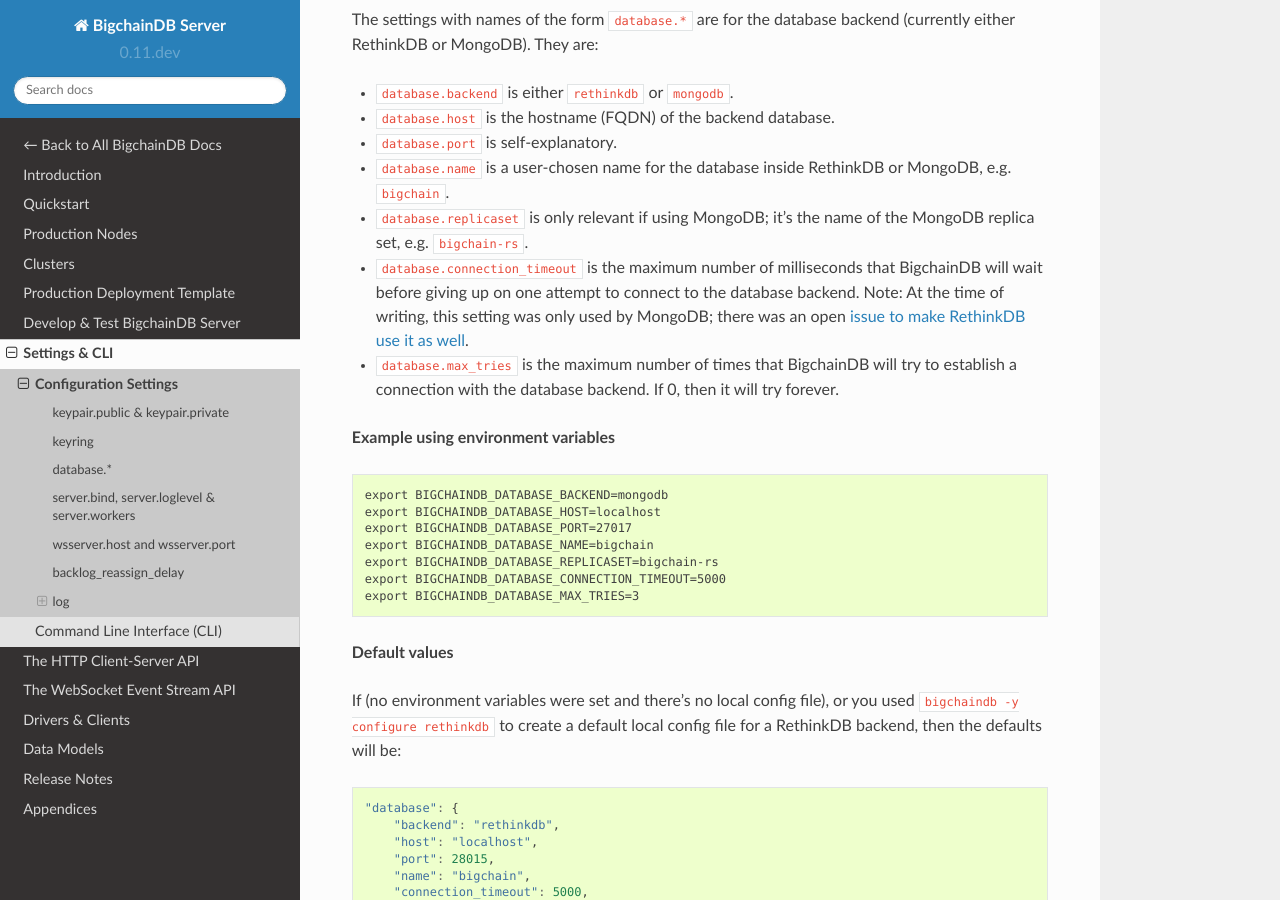
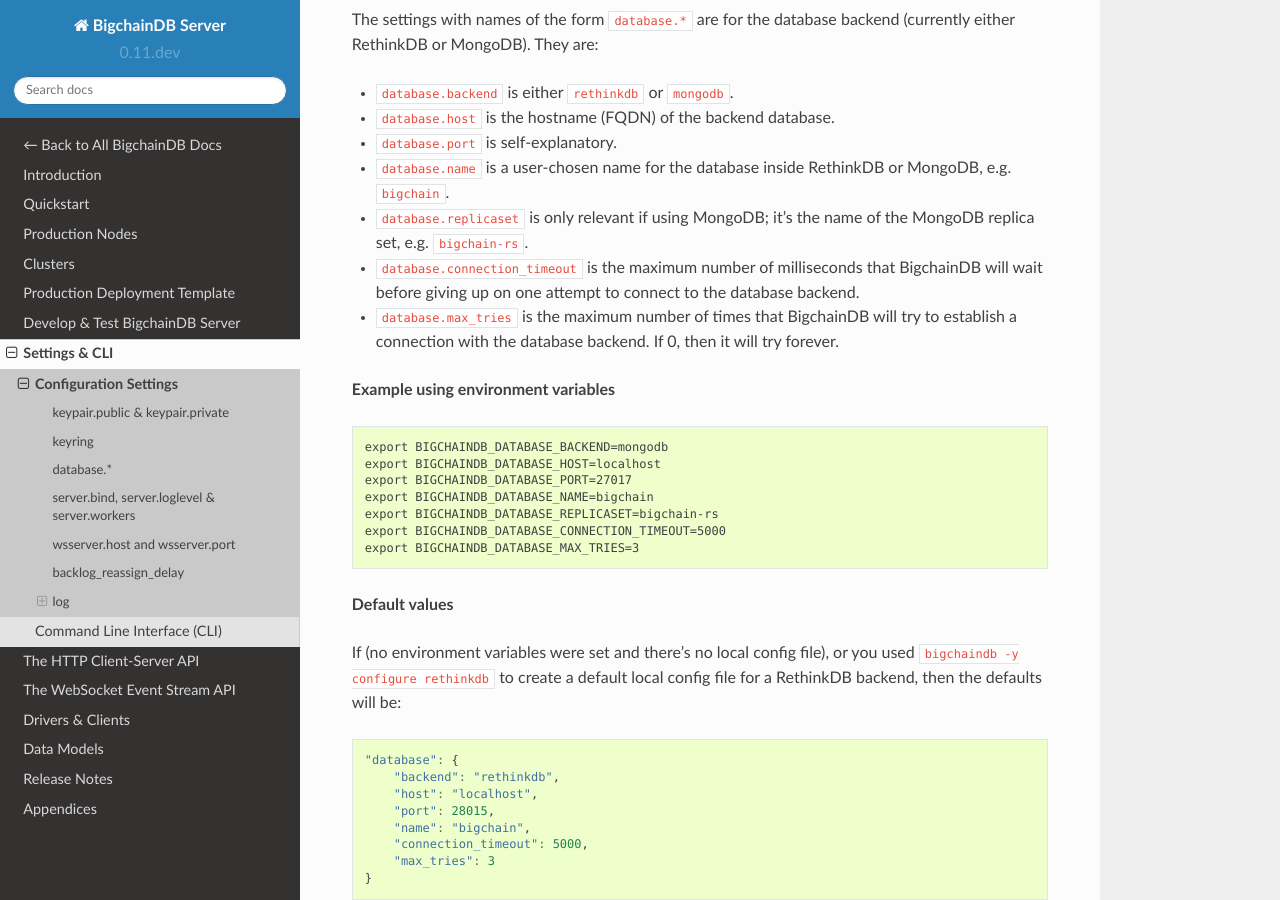
Before and after one commit to bigchaindb/bigchaindb, a Sphinx documentation site: the page built from docs/server/source/server-reference/configuration.md, in a window 1280 px wide and 900 px high, scrolled down 2600 px. Built offline with Sphinx 7.4.7 and the Read the Docs theme 2.0.0, drawn with Linux system fonts in a browser that asks for light colours; pages that are not in the unit, such as notebooks, are missing from menus.

Commit message:
Update documentation on configuration

```diff
--- a/docs/server/source/server-reference/configuration.md
+++ b/docs/server/source/server-reference/configuration.md
@@ -100,7 +100,7 @@
 * `database.port` is self-explanatory.
 * `database.name` is a user-chosen name for the database inside RethinkDB or MongoDB, e.g. `bigchain`.
 * `database.replicaset` is only relevant if using MongoDB; it's the name of the MongoDB replica set, e.g. `bigchain-rs`.
-* `database.connection_timeout` is the maximum number of milliseconds that BigchainDB will wait before giving up on one attempt to connect to the database backend. Note: At the time of writing, this setting was only used by MongoDB; there was an open [issue to make RethinkDB use it as well](https://github.com/bigchaindb/bigchaindb/issues/1337).
+* `database.connection_timeout` is the maximum number of milliseconds that BigchainDB will wait before giving up on one attempt to connect to the database backend.
 * `database.max_tries` is the maximum number of times that BigchainDB will try to establish a connection with the database backend. If 0, then it will try forever.
 
 **Example using environment variables**
```
